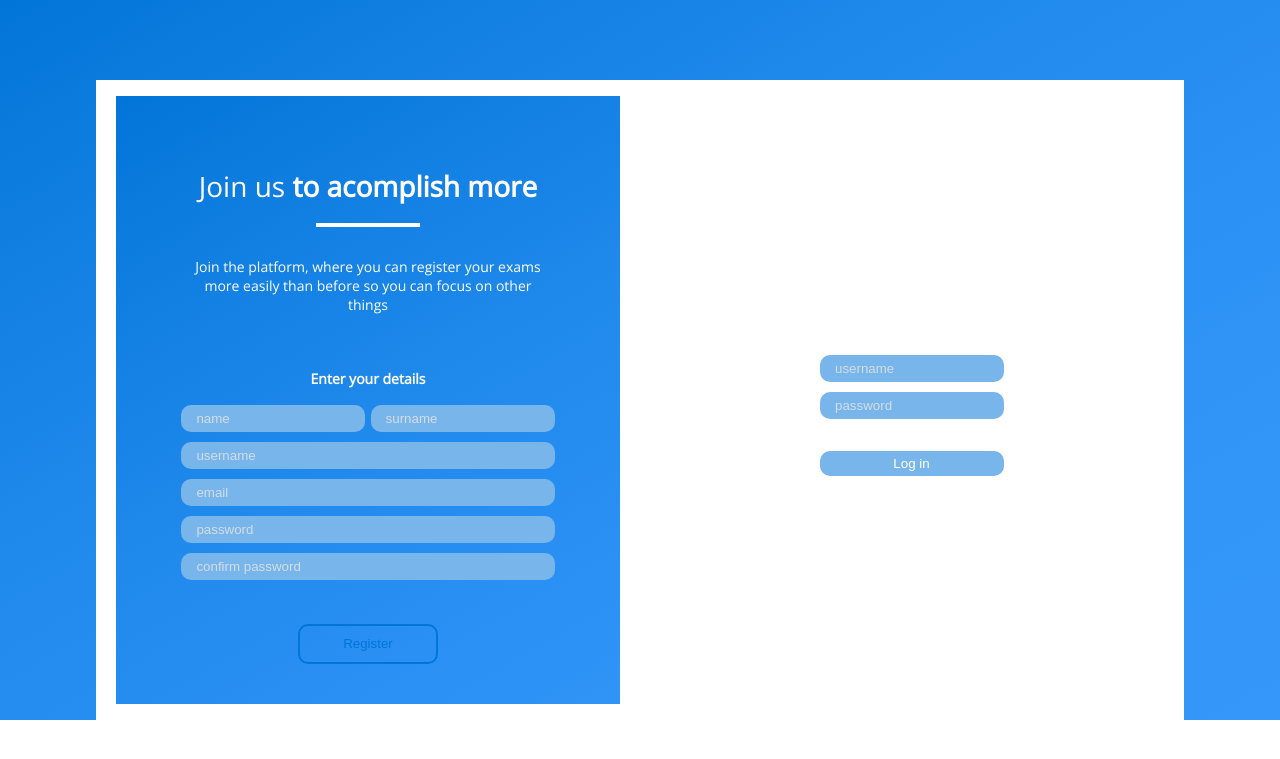
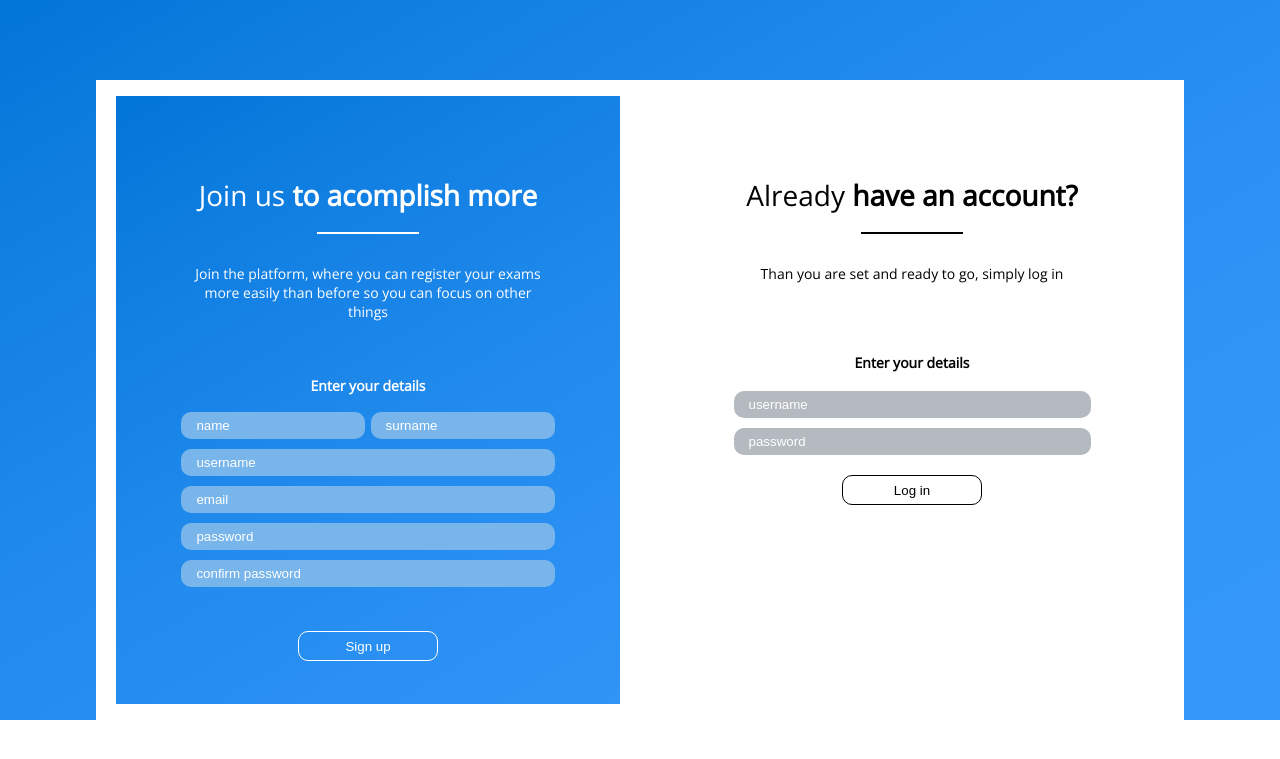
Before and after one commit to darjanDivkovic/examReg, a PHP site: page /landingPage.html in a window 1280 px wide. Shown: the top 759 px of the page. Run offline with PHP 8.4, Linux system fonts and the light colour scheme.

Commit message:
Styling of landing page done for now, yet to make it mobile responsive

```diff
--- a/landingPage.html
+++ b/landingPage.html
@@ -40,17 +40,20 @@
           <input type="password" name="reg-password" placeholder="password" />
           <input type="password" name="confirm-password" placeholder="confirm password" />
           <p id='registerErrorMsg'><?php echo $_SESSION['server_msg'];?></p>
-          <button type="submit" form="form1" value="Submit">Register</button>
+          <button type="submit" form="form1">Sign up</button>
         </form>
 
       </div>
     <div id="login-container">
-        <h2>Log in</h2>
-        <form action="./php/login.php" onsubmit="return tryLogIn();" method="POST">
+      <p class='first-msg'>Already <span>have an account?</span></p>
+      <hr>
+      <p class='msg'>Than you are set and ready to go, simply log in</p>
+      <p class='msg-b'>Enter your details</p>
+      <form id='form2' action="./php/login.php" onsubmit="return tryLogIn();" method="POST">
           <input type="text" name="username" placeholder="username" />
           <input type="password" name="password" placeholder="password" />
-          <br />
-          <input type="submit" value="Log in" class="submit"/>
+
+          <button type="submit" form="form2">Log in</button>
         </form>
         <p id='loginErrorMsg'><?php echo $_SESSION['login-msg'];?></p>
       </div>
--- a/style/mainStyle.css
+++ b/style/mainStyle.css
@@ -12,7 +12,7 @@ body {
 }
 
 ::placeholder {
-    color: var(--white);
+    color: #fff;
     text-align: left;
     padding-left: 10px;
 }
@@ -33,36 +33,34 @@ body {
 /* Log in container */
 #login-container, #register-container {
 
-    color : #fff;
     width: 95%;
     height: 95%;
     display: flex;
     flex-direction: column;
     align-items: center;
-    justify-content: center;
     margin: 30px 20px 30px 20px;
     text-align: center;
+    font-size: 20px;
 }
 
 #register-container {
+    color: white;
     background: url('../res/img/registerExamsHome.svg') no-repeat;
     background-size: cover;
-    font-size: 20px;
+
 }
 
 #register-container .first-msg {
-    margin-top: 40px;
+    margin-top: 80px;
+    font-size: 28px;
 }
 
 #register-container hr {
     margin-top: -10px;
     width: 100px;
-    border: 2px solid white;
+    border: 1px solid white;
 }
 
-#register-container p {
-    font-size: 28px;
-}
 
 #register-container .msg {
     font-size: 14px;
@@ -74,18 +72,19 @@ body {
     font-weight: bold;
     font-size: 14px;
 }
+
 #register-container p span {
     font-weight: bolder;
 }
 
 #register-container button {
     width: 140px;
-    height: 40px;
+    height: 30px;
     border-radius: 10px;
-    border: 2px solid var(--blue);
-    background: none;
+    border: 1px solid #fff;
+    background-color: inherit;
+    color: white;
     margin: 10px auto;
-    color: var(--blue);
     cursor: pointer;
     transition: 0.3s;
     outline: none;
@@ -93,13 +92,13 @@ body {
 
 #register-container button:hover {
     transform: scale(1.2);
-    background-color: var(--blue);
-    color: white;
 }
 
 #register-container #registerErrorMsg {
     font-size: 12px;
 }
+
+/* End of Log in container */
 
 #login-container form, #register-container form {
     display: flex;
@@ -117,6 +116,59 @@ body {
     background-color: #78b5eb;
 }
 
+#login-container .first-msg {
+    margin-top: 80px;
+    font-size: 28px;
+}
 
+#login-container .first-msg span {
+    font-weight: bold;
+}
 
+#login-container hr {
+    margin-top: -10px;
+    width: 100px;
+    border: 1px solid black;
+}
+
+#login-container .msg {
+    font-size: 14px;
+    margin: 20px 70px;
+}
+
+#login-container form input {
+    width: 350px;
+    background-color: #b4bac0;
+}
+
+#login-container form {
+    margin-top: 5px;
+}
+
+#login-container .msg-b {
+    margin-top: 50px;
+    font-weight: bold;
+    font-size: 14px;
+}
+
+#login-container form button {
+    width: 140px;
+    height: 30px;
+    border-radius: 10px;
+    border: 1px solid black;
+    background-color: #fff;
+    color: black;
+    margin: 10px auto;
+    cursor: pointer;
+    transition: 0.3s;
+    outline: none;
+}
+
+#login-container form button:hover {
+    transform: scale(1.2);
+}
+
+#login-container #loginErrorMsg{
+    font-size: 12px;
+}
 /* End of Log in container */
```
